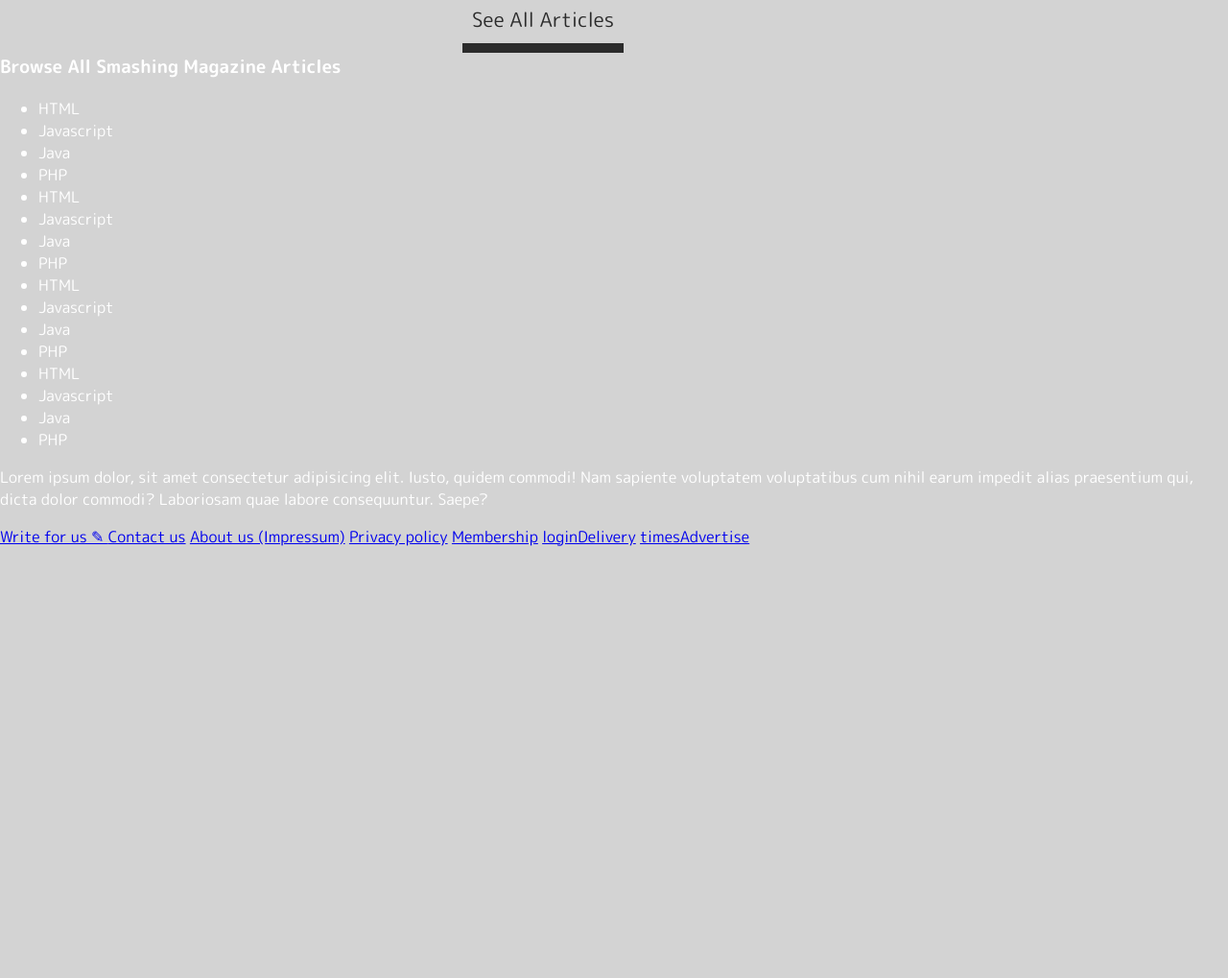
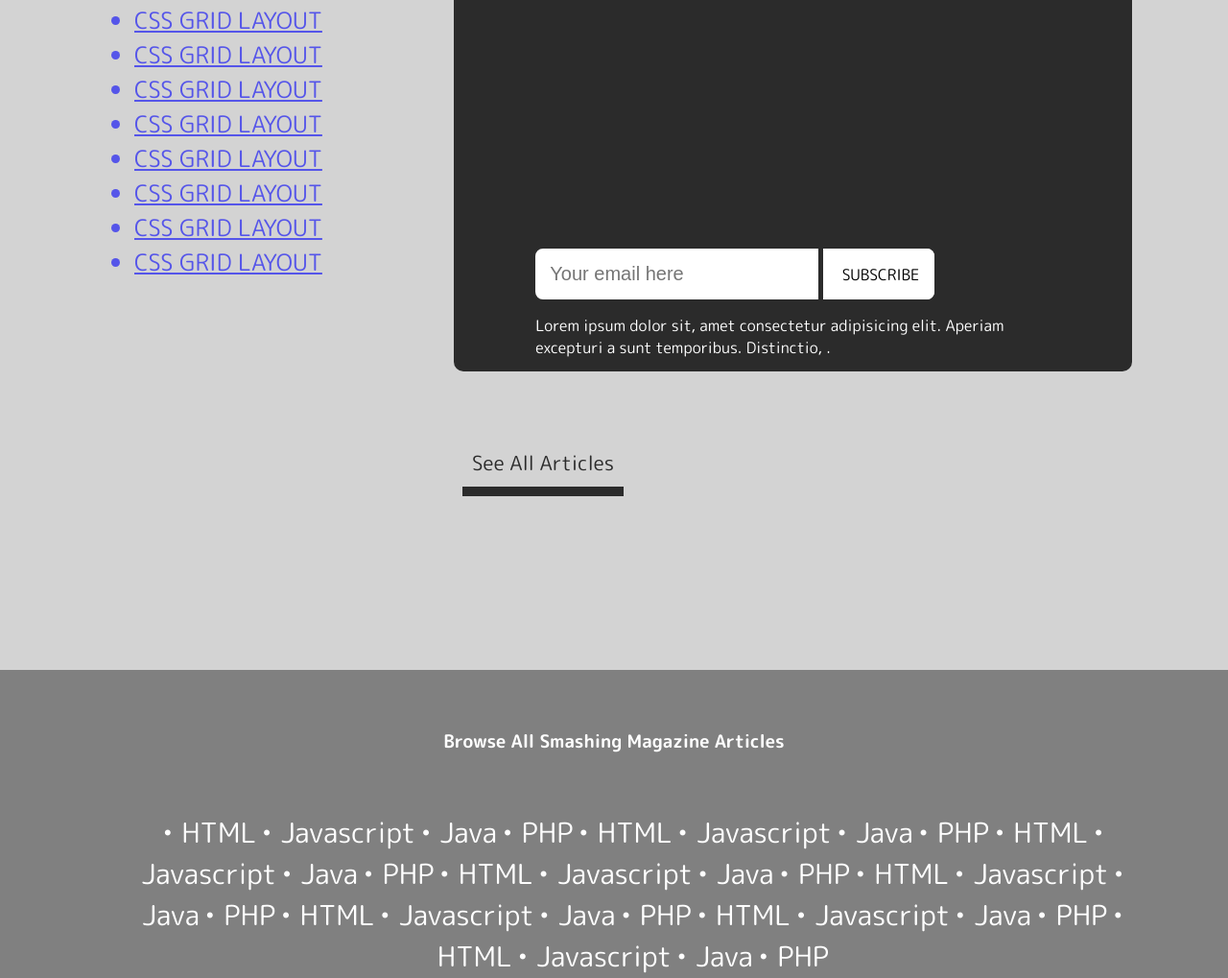
Before and after one commit to KossySteve/Smashing_magazine_UI-UX, a plain HTML site: page index.html in a window 1280 px wide. Shown: the part 7436-8455 px from the top of the page at 96% size. Before the commit the page ends 8007 px from the top, so only its background shows below. Drawn offline with Linux system fonts and the light colour scheme.

Commit message:
footer styled

```diff
--- a/index.html
+++ b/index.html
@@ -231,25 +231,42 @@
     <footer>
         <h3>Browse All Smashing Magazine Articles</h3>
         <ul>
-            <li>HTML</li>
-            <li>Javascript</li>
-            <li>Java</li>
-            <li>PHP</li>
-            <li>HTML</li>
-            <li>Javascript</li>
-            <li>Java</li>
-            <li>PHP</li>
-            <li>HTML</li>
-            <li>Javascript</li>
-            <li>Java</li>
-            <li>PHP</li>
-            <li>HTML</li>
-            <li>Javascript</li>
-            <li>Java</li>
-            <li>PHP</li>
+            <li>• HTML</li>
+            <li>• Javascript</li>
+            <li>• Java</li>
+            <li>• PHP</li>
+            <li>• HTML</li>
+            <li>• Javascript</li>
+            <li>• Java</li>
+            <li>• PHP</li>
+            <li>• HTML</li>
+            <li>• Javascript</li>
+            <li>• Java</li>
+            <li>• PHP</li>
+            <li>• HTML</li>
+            <li>• Javascript</li>
+            <li>• Java</li>
+            <li>• PHP</li>
+            <li>• HTML</li>
+            <li>• Javascript</li>
+            <li>• Java</li>
+            <li>• PHP</li>
+            <li>• HTML</li>
+            <li>• Javascript</li>
+            <li>• Java</li>
+            <li>• PHP</li>
+            <li>• HTML</li>
+            <li>• Javascript</li>
+            <li>• Java</li>
+            <li>• PHP</li>
+            <li>• HTML</li>
+            <li>• Javascript</li>
+            <li>• Java</li>
+            <li>• PHP</li>
         </ul>
         <p>Lorem ipsum dolor, sit amet consectetur adipisicing elit. Iusto, quidem commodi! Nam sapiente voluptatem
            voluptatibus cum nihil earum impedit alias praesentium qui, dicta dolor commodi? Laboriosam quae labore consequuntur. Saepe?</p>
+        <div class="footer_links">
             <a href="#">Write for us ✎ </a>
             <a href="#">Contact us</a>
             <a href="#">About us (Impressum)</a>
@@ -257,6 +274,7 @@
             <a href="#">Membership</a>
             <a href="#">loginDelivery</a>
             <a href="#">timesAdvertise</a>
+        </div>
     </footer>
 
 </body>
--- a/styles.css
+++ b/styles.css
@@ -195,6 +195,16 @@ nav > button {
   padding: 20px 70px;
 }
 
+.curated_posts h2 {
+  font-size: 1.7em;
+}
+
+.curated_posts li {
+  text-decoration: underline;
+  font-size: 1.5em;
+  color: rgb(85, 85, 233);
+}
+
 .smashing_daily {
   border: 5px solid rgb(43, 43, 43);
   border-radius: 10px;
@@ -202,6 +212,7 @@ nav > button {
   background-color: rgb(43, 43, 43);
   color: white;
   padding: 20px 80px;
+  height: 500px;
 }
 
 .smashing_daily input {
@@ -211,6 +222,7 @@ nav > button {
   border-top-left-radius: 8px;
   border-bottom-left-radius: 8px;
   font-size: 20px;
+  margin-top: 250px;
 }
 
 .smashing_daily label {
@@ -222,5 +234,46 @@ nav > button {
   border-top-right-radius: 8px;
   border-bottom-right-radius: 8px;
   color: black;
+}
 
+footer ul {
+  margin: auto;
+  width: 85%;
+  margin-bottom: 80px;
 }
+
+footer li {
+  display: inline;
+  font-size: 1.8em;
+  list-style-type: circle;
+}
+
+footer {
+  text-align: center;
+  margin-top: 200px;
+  background-color: grey;
+}
+
+footer h3 {
+  padding-top: 60px;
+  margin: 60px 0;
+}
+
+footer p {
+  width: 500px;
+  margin: auto;
+  font-size: 1.3em;
+}
+
+.footer_links {
+  width: 650px;
+  margin: auto;
+  margin-top: 50px;
+  padding-bottom: 100px;
+}
+
+.footer_links a {
+  font-size: 1.3em;
+  color: white;
+  padding: 0 10px;
+}
```
Lines whose indentation alone changed are shown as unchanged.
